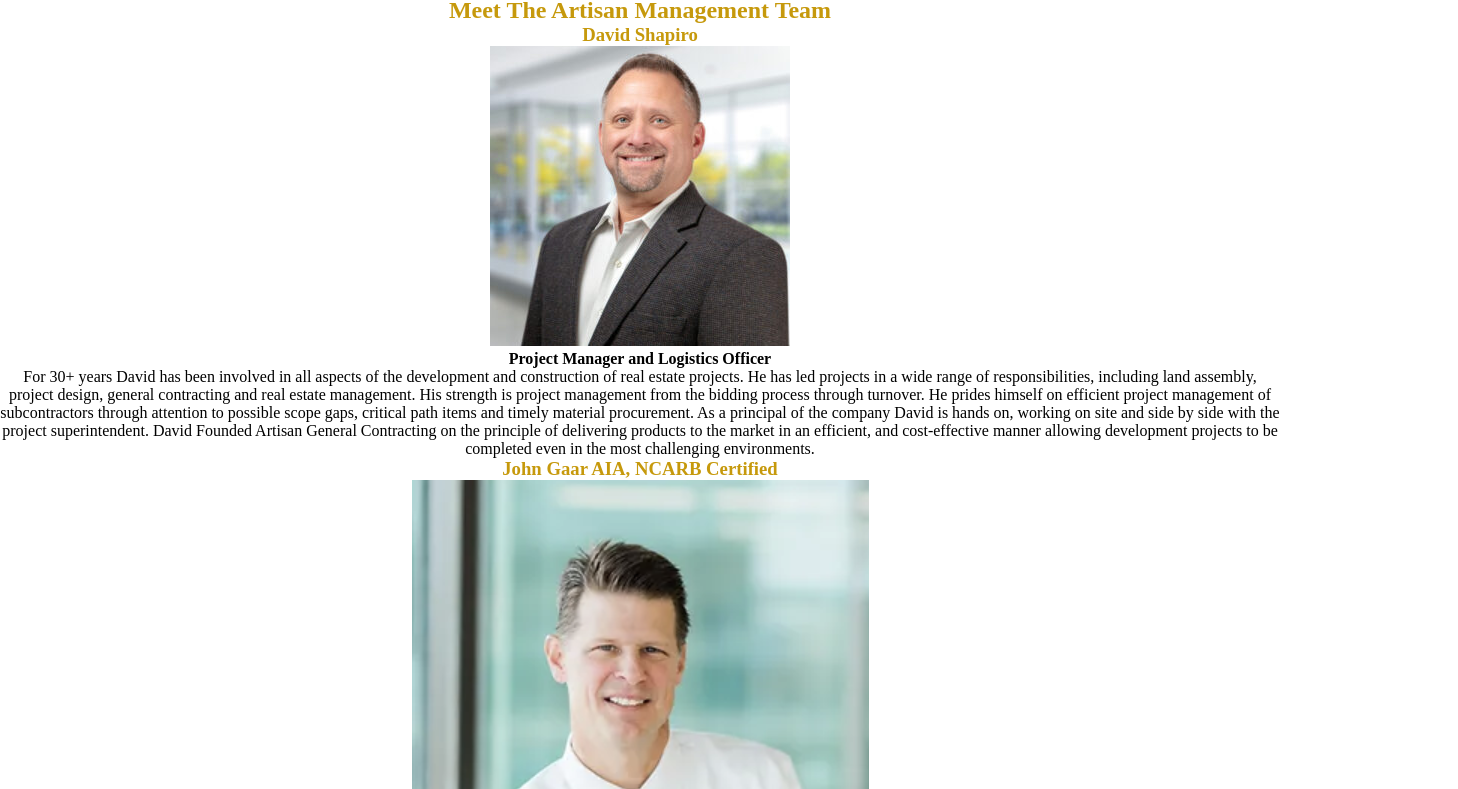
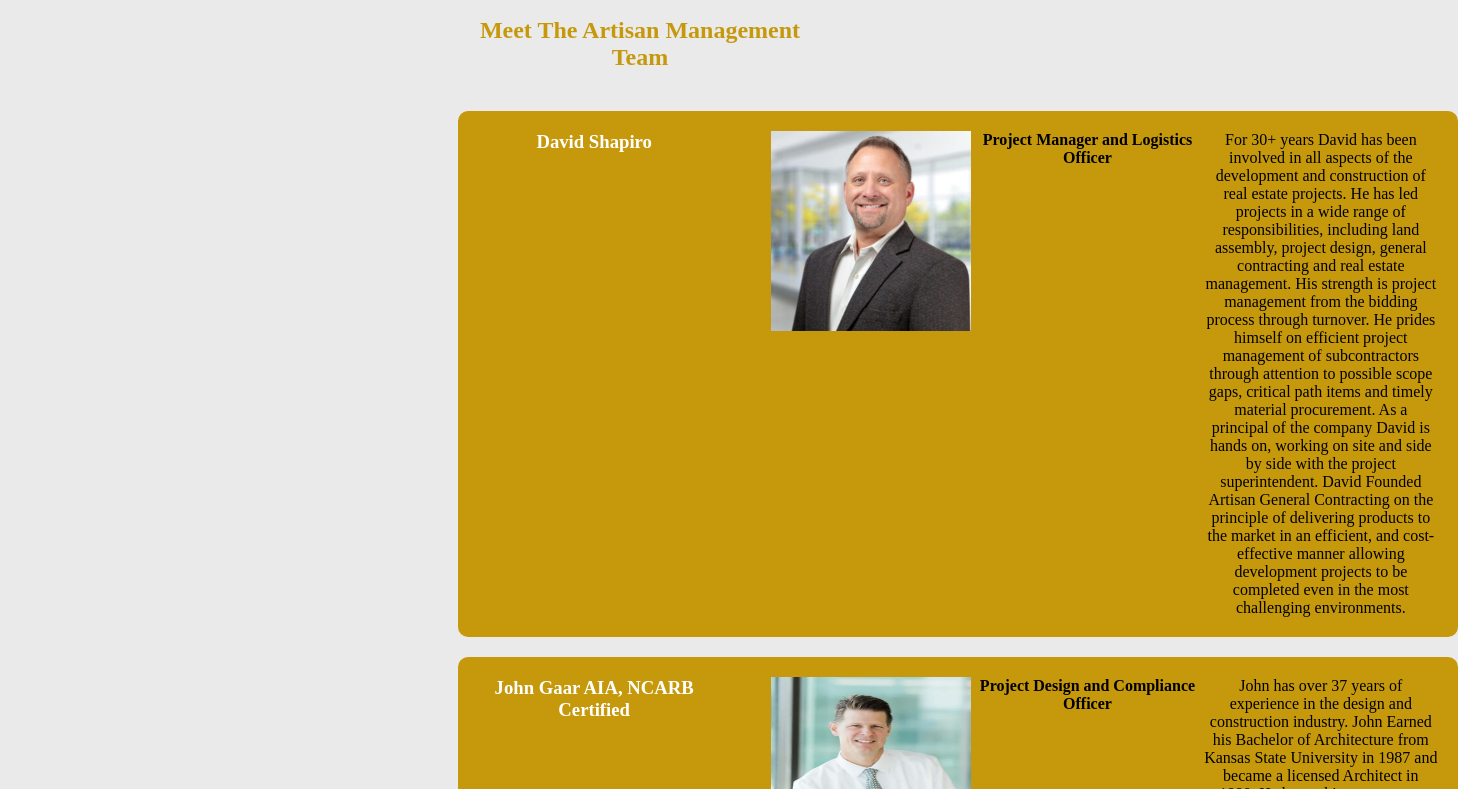
Before and after one commit to kdshapiro10/artisankc, a plain HTML site: page our-team.html in a window 1280 px wide. Shown: the part 102-891 px from the top of the page, 1458 px wide, since content can reach past the window. Drawn offline with Linux system fonts and the light colour scheme.

Commit message:
our-team.html

```diff
--- a/our-team.html
+++ b/our-team.html
@@ -35,10 +35,10 @@
         <h2>Meet The Artisan Management Team</h2>
         <section id="team">
             <div class="team-card">
-                <h3>David Shapiro</h3>
+                <h3 class="team-name">David Shapiro</h3>
                 <img class="team-images" src="images/david-shapiro.jpg" alt="professional headshot of David Shapiro">
-                <h4>Project Manager and Logistics Officer</h4>
-                <p>For 30+ years David has been involved in all aspects of the development
+                <h4 class="team-position">Project Manager and Logistics Officer</h4>
+                <p class="team-description">For 30+ years David has been involved in all aspects of the development
                     and construction of real estate projects. He has led projects in a wide range
                     of responsibilities, including land assembly, project design, general
                     contracting and real estate management. His strength is project
@@ -52,10 +52,10 @@
                     completed even in the most challenging environments.</p>
             </div>
             <div class="team-card">
-                <h3>John Gaar AIA, NCARB Certified</h3>
+                <h3 class="team-name">John Gaar AIA, NCARB Certified</h3>
                 <img class="team-images" src="images/john-gaar.png" alt="professional headshot of John Gaar">
-                <h4>Project Design and Compliance Officer</h4>
-                <p>John has over 37 years of experience in the design and construction industry. John
+                <h4 class="team-position">Project Design and Compliance Officer</h4>
+                <p class="team-description">John has over 37 years of experience in the design and construction industry. John
                     Earned his Bachelor of Architecture from Kansas State University in 1987 and
                     became a licensed Architect in 1990. He began his career as an intern working for
                     HNTB alongside Architects in both the commercial and sports venue practices who
@@ -77,10 +77,10 @@
                     professionals and code compliance. </p>
             </div>
             <div class="team-card">
-                <h3>Hal Shapiro</h3>
+                <h3 class="team-name">Hal Shapiro</h3>
                 <img class="team-images" src="images/hal-shapiro.jpg" alt="professional headshot of Hal Shapiro">
-                <h4>Multi-Family Development Resource Officer</h4>
-                <p>Hal Shapiro graduated from the University of Texas, Austin with a bachelors in
+                <h4 class="team-position">Multi-Family Development Resource Officer</h4>
+                <p class="team-description">Hal Shapiro graduated from the University of Texas, Austin with a bachelors in
                     Real Estate Finance and Urban Land Economics. In 1992 he Founded Real
                     Property Group LLC, and he remains as the managing principal partner of the
                     firm today. His developments have focused on urban, walkable multi-family and
@@ -99,10 +99,10 @@
                     RPG and Artisan.</p>
             </div>
             <div class="team-card">
-                <h3>Jack Southerland</h3>
+                <h3 class="team-name">Jack Southerland</h3>
                 <img class="team-images" src="images/jack-southerland.png" alt="professional headshot of Jack Southerland">
-                <h4>Project Superintendent</h4>
-                <p>Jack has over 50 years in the construction Industry. In 1974 he was groomed as a
+                <h4 class="team-position">Project Superintendent</h4>
+                <p class="team-description">Jack has over 50 years in the construction Industry. In 1974 he was groomed as a
                     part time laborer and carpenter at Cook & Southerland Construction Company, his
                     father’s residential and commercial construction business. Jacks’ aptitude and love
                     of construction led him to earn his bachelor’s degree in general business and a
--- a/styles.css
+++ b/styles.css
@@ -18,13 +18,12 @@ a {
 }
 
 .about-page, .our-team-page, .contact-page {
-    text-align: center;
-    align-items: center;
+    background-color: var(--light-gray);
 }
 
 .about-page main, .our-team-page main, .contact-page main{
-    min-width: 550px;
-    justify-content: center;
+    width: 365px;
+    margin: 0 auto;
 }
 
 
@@ -45,6 +44,7 @@ a {
     --main-yellow:#c6990c;
     --accent: #ffffff;
     --dark-gray: #1c1c1c;
+    --light-gray: #eaeaea;
 }
 
 /*----- HAMBURGER NAV MENU STYLES-----*/
@@ -220,7 +220,7 @@ button:hover {
 /*----- FOOTER STYLES -----*/
 
 footer {
-    margin-top:400px;
+    margin-top: 40px;
     text-align: center;
 }
 
@@ -236,6 +236,7 @@ footer {
 
 
 /* CONTACT-US.HTML----*/
+
 #contact-grid {
     text-align: center;
     row-gap: 30px;
@@ -254,9 +255,12 @@ textarea {
     height: 100px;
 }
 #contact-form {
-    min-width: 500px;
     align-items: center;
 
+}
+
+#contact-form h3 {
+    margin-top: 20px;
 }
 
 .submit {
@@ -271,8 +275,46 @@ h3 {
     color: var(--main-yellow);
 }
 
+/*----OUR-TEAM.HTML STYLES-----*/
+#team-main {
+    margin: 0 auto;
+    text-align: center;
+}
 
+#team-main h2 {
+    margin-top: 20px;
+}
 
+#team {
+    margin-top: 40px;
+}
+
+.team-card {
+    margin-bottom: 20px;
+    background-color: var(--main-yellow);
+    padding: 20px;
+    border-radius: 10px;
+    display: grid;
+    grid-template-columns: 1fr;
+
+}
+
+.team-name {
+    color:var(--accent);
+    padding-bottom: 10px;
+    padding-top: 0px;
+}
+
+.team-postion {
+    text-transform: uppercase;
+}
+
+.team-images {
+    width: 200px;
+    height: 200px;
+    margin-left: 60px;
+
+}
 /*----- MEDIA QUERY FOR NAV HAMBURGER MENU-----*/
 
 @media screen and (max-width:650px) {
@@ -304,8 +346,18 @@ h3 {
 
 }
 
+/*-----OTHER MEDIA QUERIES-----*/
+
 @media screen and (min-width:650px) {
+    #team {
+        width: 1000px;
 
+
+    }
+    .team-card {
+        display: grid;
+        grid-template-columns: 1fr 1fr 1fr 1fr;
+    }
 }
 
 
```
